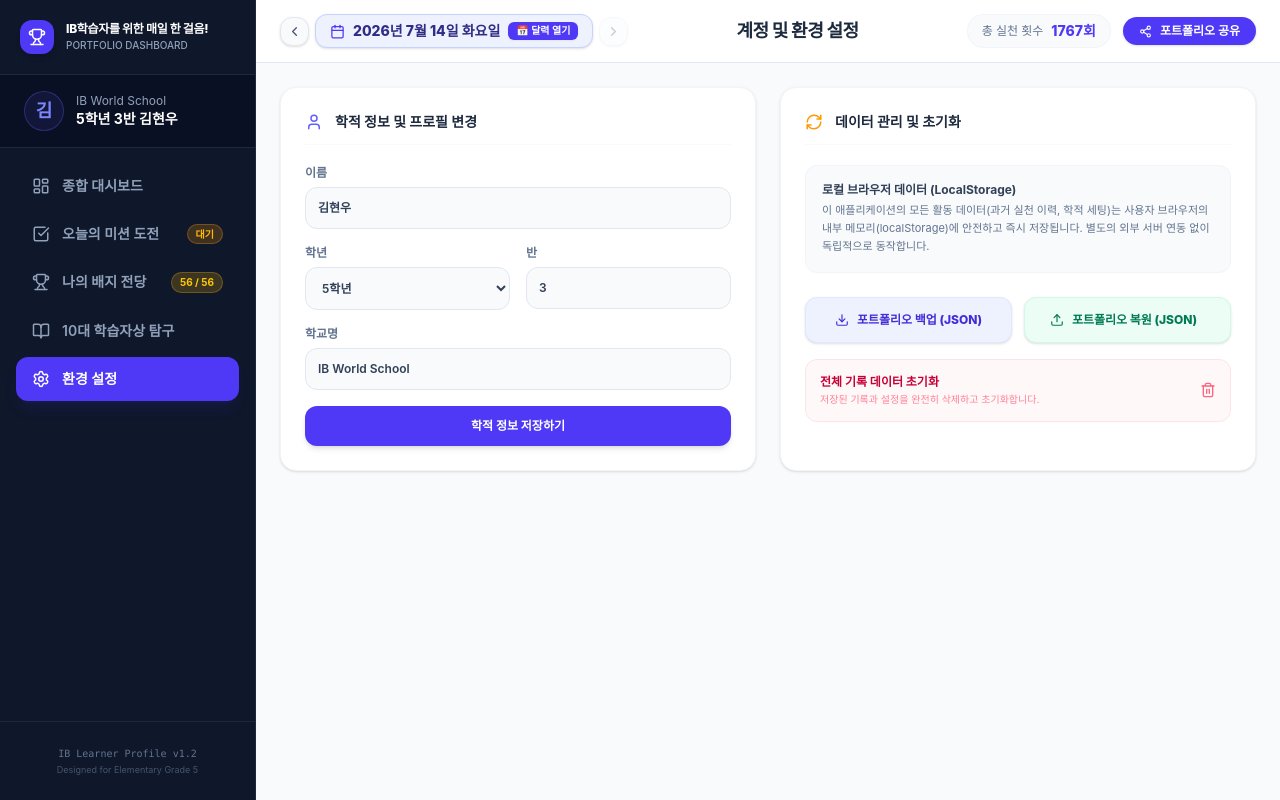
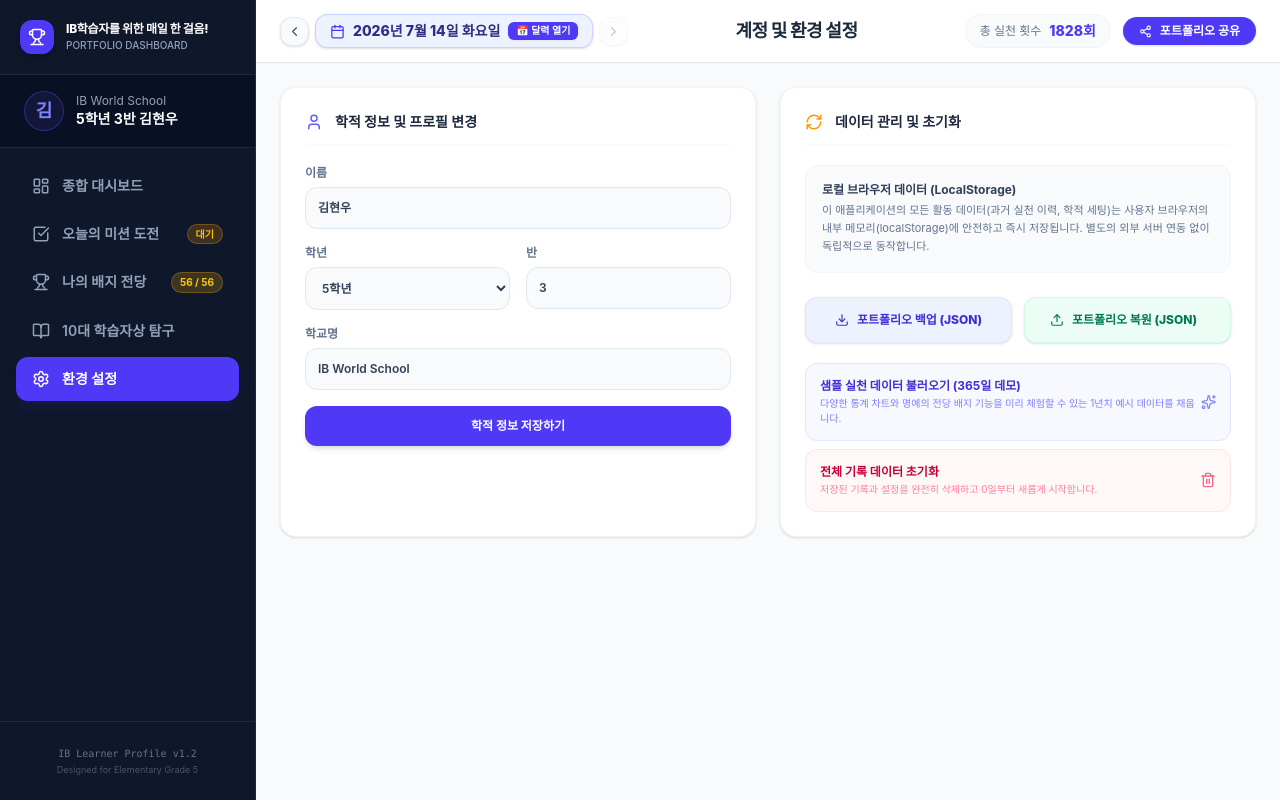
Before and after one commit to dakkorae/IB-learner, a React (Vite) app: page / in a window 1280 px wide. Both pictures are taken after a click on the button "환경 설정". Built offline with nearby package versions, Linux system fonts and the light colour scheme; a web font is replaced by a local one.

Commit message:
refactor: remove automatic history synchronization
Stop injecting mock records into existing user data. Now, stored data is loaded strictly as-is, and mock history is only generated for initial state. Added `ib_has_reset` flag to persist clean state after data reset.

```diff
--- a/src/App.tsx
+++ b/src/App.tsx
@@ -98,16 +98,18 @@ export default function App() {
       if (stored !== null) {
         const parsed = JSON.parse(stored) as DailyRecord[];
         if (Array.isArray(parsed)) {
-          if (parsed.length > 0) {
-            return syncHistoryWithToday(parsed);
-          }
-          return parsed;
-        }
+          // Strictly return whatever is in localStorage without modifying or injecting mock records!
+          return parsed.sort((a, b) => a.date.localeCompare(b.date));
+        }
+      }
+      // If user has explicitly reset data before, keep clean empty history
+      if (localStorage.getItem('ib_has_reset') === 'true') {
+        return [];
       }
     } catch (e) {
       console.error('Failed to load initial history from localStorage', e);
     }
-    const initial = syncHistoryWithToday(null);
+    const initial = generateMockHistory();
     try {
       localStorage.setItem('ib_portfolio_history', JSON.stringify(initial));
     } catch (e) {
@@ -587,6 +589,7 @@ export default function App() {
     if (confirm('정말로 모든 포트폴리오 데이터를 초기화하시겠습니까?\n초기화 후에는 모든 실천 기록이 지워지고 처음부터 기록을 시작하게 됩니다.')) {
       const emptyHistory: DailyRecord[] = [];
       localStorage.setItem('ib_portfolio_history', JSON.stringify(emptyHistory));
+      localStorage.setItem('ib_has_reset', 'true');
       localStorage.removeItem('ib_daily_drafts');
       localStorage.removeItem('ib_custom_missions_by_date');
       localStorage.removeItem('ib_reroll_counts_by_date');
@@ -598,6 +601,19 @@ export default function App() {
       setCustomMissionsByDate({});
       setRerollCountsByDate({});
       alert('모든 실천 데이터가 초기화되었습니다. 이제 첫 도전을 시작해 보세요!');
+    }
+  };
+
+  // Load 365-day sample demo data for preview
+  const handleLoadSampleData = () => {
+    if (isShareMode) return;
+    if (confirm('365일치 샘플 실천 데이터를 불러오시겠습니까?\n현재 저장된 실천 기록이 샘플 데이터로 대체됩니다.')) {
+      const sample = generateMockHistory();
+      localStorage.setItem('ib_portfolio_history', JSON.stringify(sample));
+      localStorage.removeItem('ib_has_reset');
+      localStorage.removeItem('ib_daily_drafts');
+      setHistory(sample);
+      showToast('✨ 365일치 샘플 실천 데이터가 로드되었습니다.', 'success');
     }
   };
 
@@ -1878,16 +1894,29 @@ export default function App() {
                       </label>
                     </div>
 
+                    <div className="space-y-2 pt-1">
+                      <button
+                        onClick={handleLoadSampleData}
+                        className="w-full text-left bg-indigo-50/50 hover:bg-indigo-50 border border-indigo-100 rounded-xl p-3.5 flex items-center justify-between transition-all group cursor-pointer"
+                      >
+                        <div>
+                          <h5 className="text-xs font-bold text-indigo-700">샘플 실천 데이터 불러오기 (365일 데모)</h5>
+                          <p className="text-[10px] text-indigo-500/80 mt-0.5">다양한 통계 차트와 명예의 전당 배지 기능을 미리 체험할 수 있는 1년치 예시 데이터를 채웁니다.</p>
+                        </div>
+                        <Sparkles size={16} className="text-indigo-400 group-hover:scale-110 transition-transform" />
+                      </button>
+
                       <button
                         onClick={handleResetData}
                         className="w-full text-left bg-rose-50/50 hover:bg-rose-50 border border-rose-100 rounded-xl p-3.5 flex items-center justify-between transition-all group cursor-pointer"
                       >
                         <div>
                           <h5 className="text-xs font-bold text-rose-700">전체 기록 데이터 초기화</h5>
-                        <p className="text-[10px] text-rose-400/80 mt-0.5">저장된 기록과 설정을 완전히 삭제하고 초기화합니다.</p>
+                          <p className="text-[10px] text-rose-400/80 mt-0.5">저장된 기록과 설정을 완전히 삭제하고 0일부터 새롭게 시작합니다.</p>
                         </div>
                         <Trash2 size={16} className="text-rose-400 group-hover:scale-110 transition-transform" />
                       </button>
+                    </div>
                   </div>
                 </div>
               </div>
--- a/src/data.ts
+++ b/src/data.ts
@@ -295,11 +295,8 @@ export function getMissionForDay(
   return getDefaultMissionForDay(profileKey, dateStr);
 }
 
-// Synchronize existing portfolio history with today's real-time date.
-// Ensures that continuous records exist for the past 365 days leading right up to yesterday,
-// so that the dashboard always displays accurate metrics in real-time, while preserving any user records.
-export function syncHistoryWithToday(existingHistory: DailyRecord[] | null, baseDate: Date = new Date()): DailyRecord[] {
-  const todayStr = getLocalDateString(baseDate);
+// Generate for past 365 days leading up to yesterday (ONLY for initial demo preview)
+export function generateMockHistory(baseDate: Date = new Date()): DailyRecord[] {
   const profileKeys = PROFILE_DATA.map((p) => p.key);
 
   const mockMemos = [
@@ -315,40 +312,33 @@ export function syncHistoryWithToday(existingHistory: DailyRecord[] | null, base
     '하교길 쓰레기 수거 및 내 서랍 정돈을 남김없이 말끔히 완료했다.'
   ];
 
-  const map = new Map<string, DailyRecord>();
-  if (existingHistory && Array.isArray(existingHistory)) {
-    existingHistory.forEach((r) => {
-      if (r && typeof r.date === 'string') {
-        map.set(r.date, r);
-      }
-    });
-  }
-
-  // Ensure past 365 days leading up to yesterday (days 1 to 365) are present
+  const records: DailyRecord[] = [];
   for (let i = 1; i <= 365; i++) {
     const pastDate = getPastDateString(i, baseDate);
-    if (!map.has(pastDate)) {
     const shuffled = [...profileKeys].sort(() => 0.5 - Math.random());
     const count = Math.floor(Math.random() * 5) + 3; // 3 to 7
-      const completed = shuffled.slice(0, count);
-
-      map.set(pastDate, {
+    records.push({
       date: pastDate,
-        completed,
+      completed: shuffled.slice(0, count),
       submitted: true,
       memo: mockMemos[i % mockMemos.length]
     });
   }
+
+  return records.sort((a, b) => a.date.localeCompare(b.date));
 }
 
-  // Convert map to sorted list, strictly preserving all user records without discarding future or past dates
-  return Array.from(map.values())
-    .sort((a, b) => a.date.localeCompare(b.date));
+// Synchronize existing portfolio history.
+// CRITICAL: NEVER synthesize or inject mock records if user history exists (even an empty array or single day record)!
+// User records MUST be strictly preserved as authentic data without any artificial filler.
+export function syncHistoryWithToday(existingHistory: DailyRecord[] | null, baseDate: Date = new Date()): DailyRecord[] {
+  if (existingHistory !== null && Array.isArray(existingHistory)) {
+    // Strictly preserve user history sorted by date
+    return [...existingHistory].sort((a, b) => a.date.localeCompare(b.date));
   }
 
-// Generate for past 365 days leading up to yesterday
-export function generateMockHistory(baseDate: Date = new Date()): DailyRecord[] {
-  return syncHistoryWithToday(null, baseDate);
+  // Only if strictly null (completely uninitialized), generate sample mock data for first-time preview
+  return generateMockHistory(baseDate);
 }
 
 // Compute statistics for the dashboard relative to today's local date
```
Lines whose indentation alone changed are shown as unchanged.
